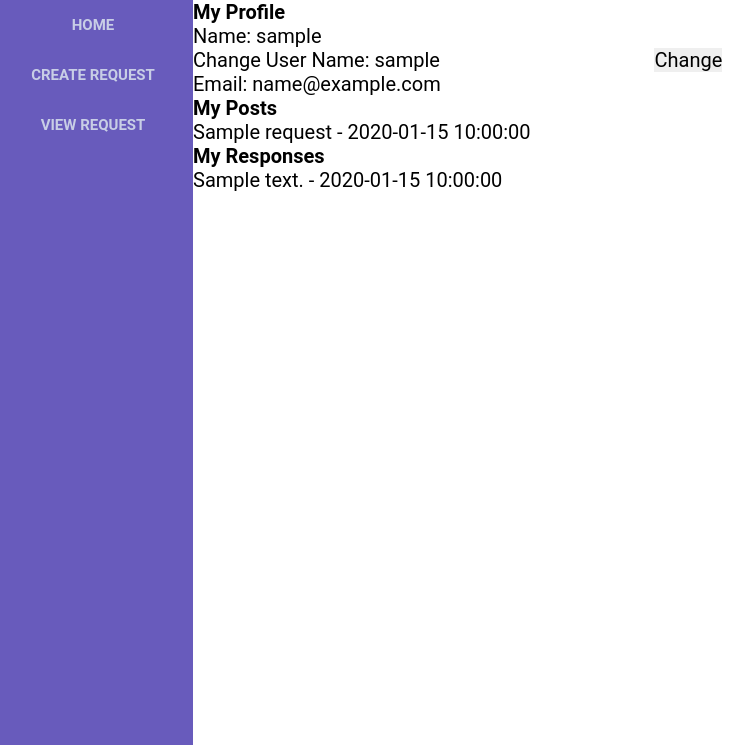
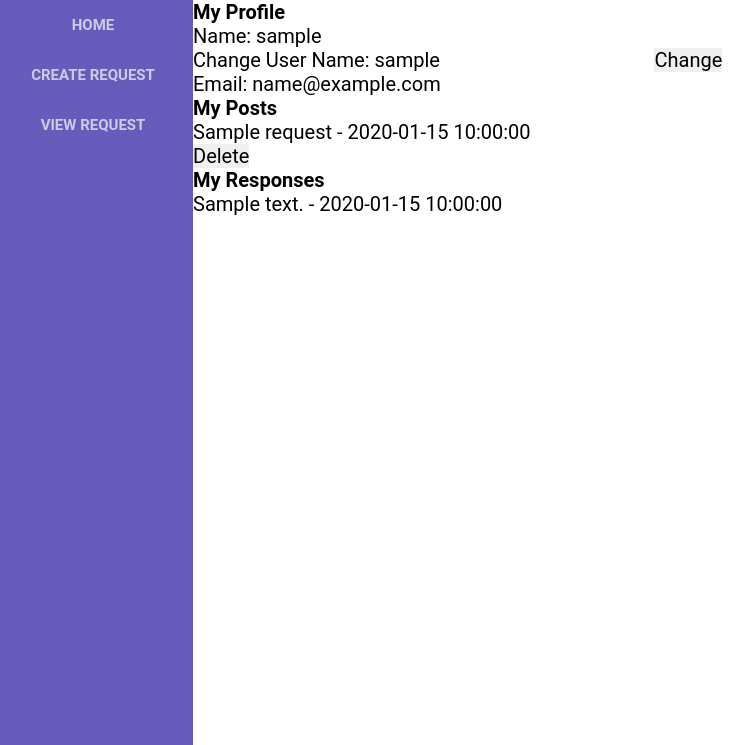
Before and after one commit to flappyfishhh/CITS5505-Web-Dev, a Flask app: page /my-profile in a window 1280 px wide. Shown: the part 55-800 px from the top of the page, without its empty margins (7-760 px from the left). Run offline with Flask 3, Linux system fonts and the light colour scheme; the visitor is signed in with stand-in values (Sample User, id 1); tables that the repository leaves empty hold one stand-in row (values such as "Sample post").

Commit message:
Allow user to delete request

```diff
--- a/app/routes.py
+++ b/app/routes.py
@@ -152,3 +152,12 @@ def update_user():
     user.user_name = new_username
     db.session.commit()
     return redirect(url_for('myProfile'))
+
+# delete request
+@app.route('/delete_post/<int:post_id>', methods=['POST'])
+def delete_post(post_id):
+    post = Request.query.get_or_404(post_id)
+    if post.author.user_id == session['user_id']:
+        db.session.delete(post)
+        db.session.commit()
+    return redirect(url_for('myProfile'))
--- a/app/templates/my-profile.html
+++ b/app/templates/my-profile.html
@@ -24,6 +24,12 @@
   <ul>
     {% for post in posts %}
     <li>{{ post.request_title }} - {{ post.date_posted }}</li>
+    <form
+      action="{{ url_for('delete_post', post_id=post.request_id) }}"
+      method="post"
+    >
+      <button type="submit">Delete</button>
+    </form>
     {% endfor %}
   </ul>
 
```
